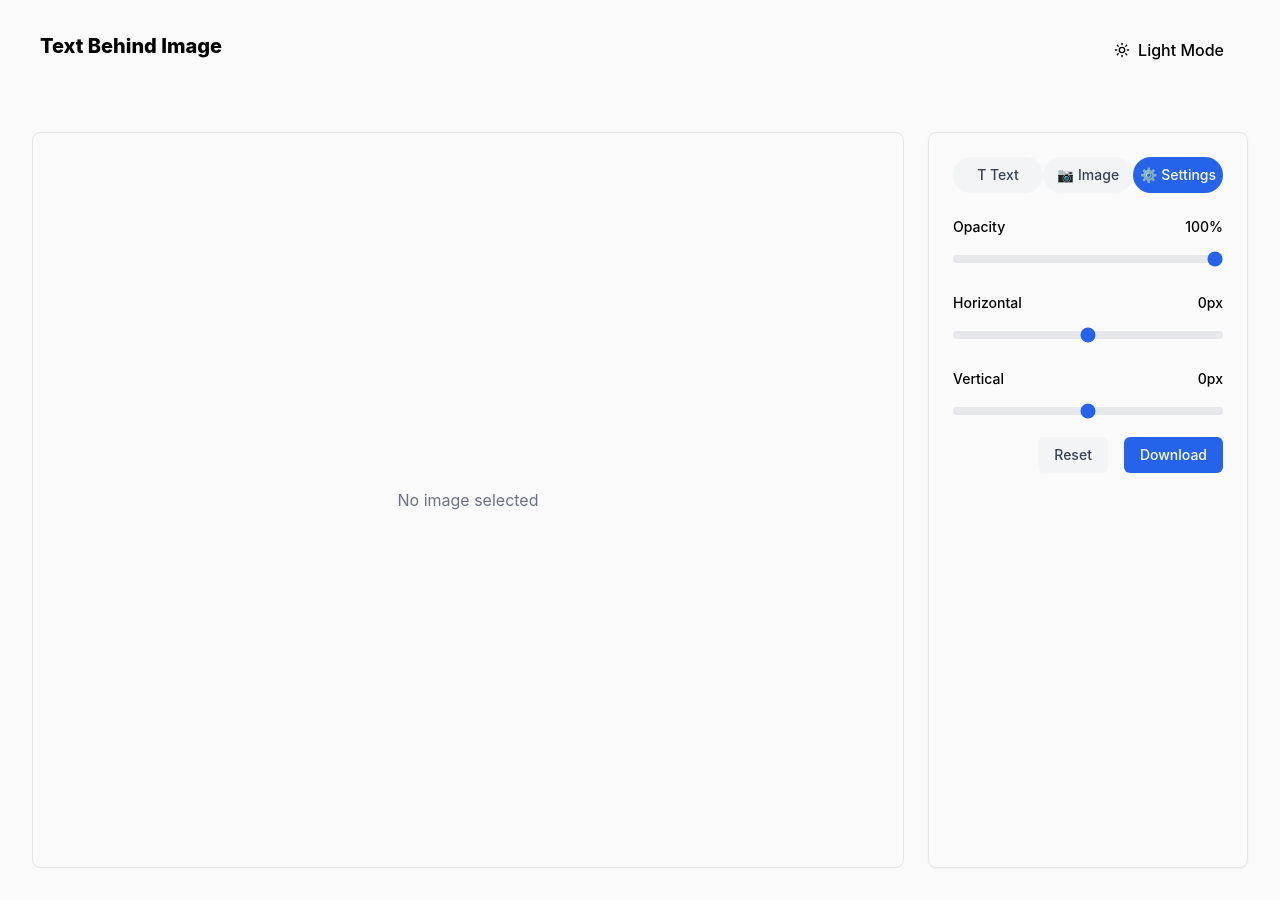
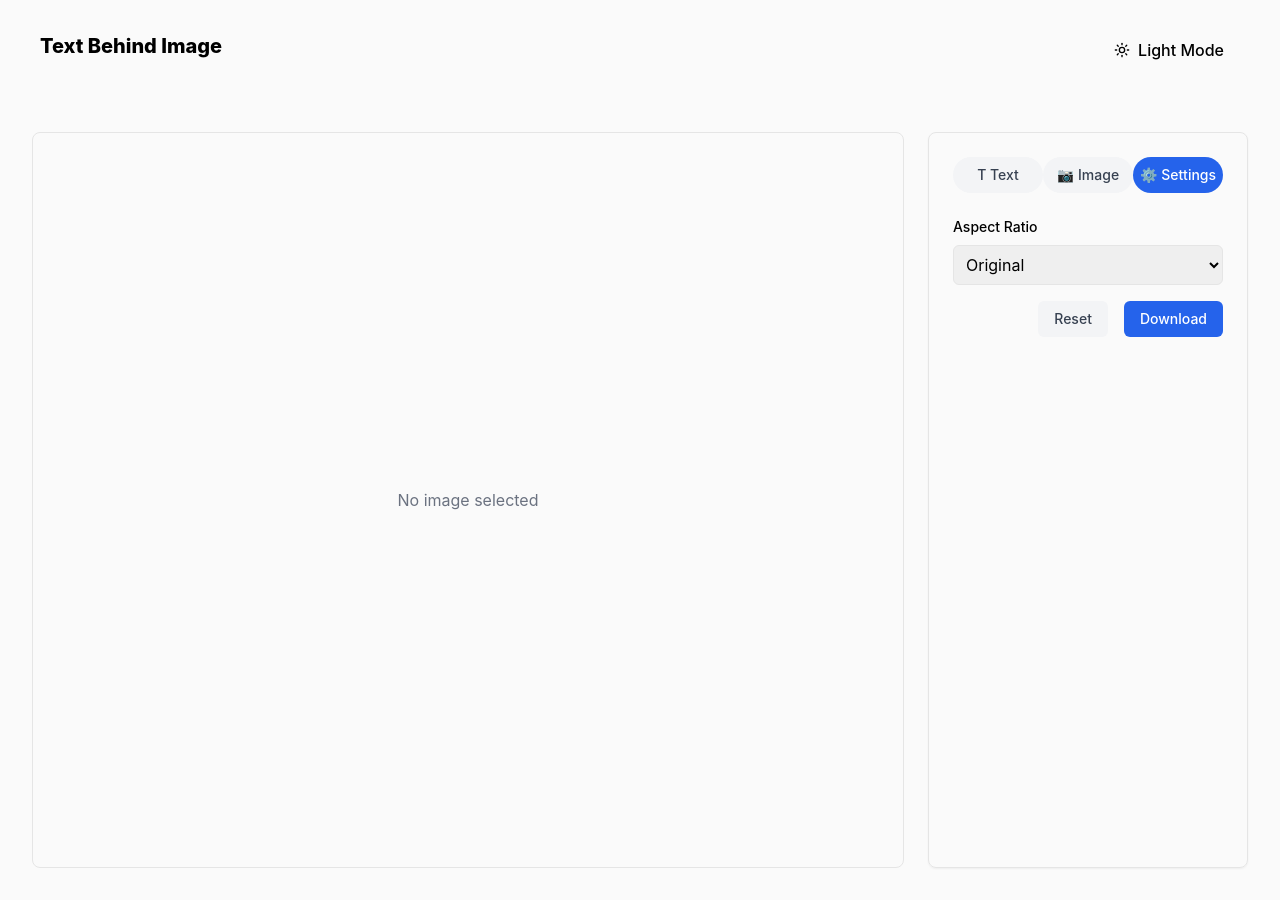
Before and after one commit to SyedJunaidAli1/Text-Behind-Image-Background, a Next.js app: page /MainApp in a window 1280 px wide. Both pictures are taken after a click on the button "⚙️ Settings". Built offline with nearby package versions, Linux system fonts and the light colour scheme.

Commit message:
Aspect ratio added in the settings tab

```diff
--- a/src/app/MainApp/page.tsx
+++ b/src/app/MainApp/page.tsx
@@ -5,12 +5,9 @@ import { removeBackground } from '@imgly/background-removal';
 import { AlignLeft, Underline, AlignCenter, AlignRight, Bold, Italic } from 'lucide-react';
 
 const MainApp = () => {
-  const [opacity, setOpacity] = useState(100);
   const [brightness, setBrightness] = useState(100);
   const [contrast, setContrast] = useState(100);
   const [rotation, setRotation] = useState(0);
-  const [horizontal, setHorizontal] = useState(0);
-  const [vertical, setVertical] = useState(0);
   const [text, setText] = useState('');
   const [textSize, setTextSize] = useState(16);
   const [textColor, setTextColor] = useState('#000000');
@@ -26,6 +23,7 @@ const MainApp = () => {
   const [processedImage, setProcessedImage] = useState<string | null>(null);
   const [isProcessing, setIsProcessing] = useState(false);
   const [activeSection, setActiveSection] = useState<string | null>('image');
+  const [aspectRatio, setAspectRatio] = useState<'original' | '16:9' | '1:1' | '4:3'>('original');
   const fileInputRef = useRef<HTMLInputElement>(null);
   const imageRef = useRef<HTMLImageElement>(null);
 
@@ -57,12 +55,9 @@ const MainApp = () => {
   };
 
   const handleReset = () => {
-    setOpacity(100);
     setBrightness(100);
     setContrast(100);
     setRotation(0);
-    setHorizontal(0);
-    setVertical(0);
     setText('');
     setTextSize(16);
     setTextColor('#000000');
@@ -76,6 +71,7 @@ const MainApp = () => {
     setIsUnderline(false);
     setSelectedFile(null);
     setProcessedImage(null);
+    setAspectRatio('original');
     if (fileInputRef.current) {
       fileInputRef.current.value = '';
     }
@@ -84,6 +80,20 @@ const MainApp = () => {
 
   const toggleSection = (section: string) => {
     setActiveSection(activeSection === section ? null : section);
+  };
+
+  const getAspectRatioStyles = () => {
+    switch (aspectRatio) {
+      case '16:9':
+        return { paddingTop: '56.25%' }; // 9/16 = 0.5625
+      case '1:1':
+        return { paddingTop: '100%' }; // 1/1 = 1
+      case '4:3':
+        return { paddingTop: '75%' }; // 3/4 = 0.75
+      case 'original':
+      default:
+        return {}; // No paddingTop, let the image use its natural aspect ratio
+    }
   };
 
   const handleDownload = () => {
@@ -100,18 +110,47 @@ const MainApp = () => {
     }
 
     const img = imageRef.current;
-    canvas.width = img.naturalWidth;
-    canvas.height = img.naturalHeight;
+    let width = img.naturalWidth;
+    let height = img.naturalHeight;
+
+    // Adjust canvas dimensions based on the selected aspect ratio
+    if (aspectRatio !== 'original') {
+      const currentAspect = width / height;
+      let targetAspect: number;
+
+      switch (aspectRatio) {
+        case '16:9':
+          targetAspect = 16 / 9;
+          break;
+        case '1:1':
+          targetAspect = 1;
+          break;
+        case '4:3':
+          targetAspect = 4 / 3;
+          break;
+        default:
+          targetAspect = currentAspect;
+      }
+
+      if (currentAspect > targetAspect) {
+        // Image is wider than the target aspect ratio, adjust width
+        width = height * targetAspect;
+      } else {
+        // Image is taller than the target aspect ratio, adjust height
+        height = width / targetAspect;
+      }
+    }
+
+    canvas.width = width;
+    canvas.height = height;
 
     ctx.filter = `brightness(${brightness}%) contrast(${contrast}%)`;
-    ctx.globalAlpha = opacity / 100;
 
     ctx.translate(canvas.width / 2, canvas.height / 2);
     ctx.rotate((rotation * Math.PI) / 180);
     ctx.translate(-canvas.width / 2, -canvas.height / 2);
-    ctx.translate(horizontal, vertical);
 
-    ctx.drawImage(img, 0, 0);
+    ctx.drawImage(img, 0, 0, width, height);
 
     ctx.setTransform(1, 0, 0, 1, 0, 0);
     ctx.globalAlpha = textOpacity / 100;
@@ -205,16 +244,26 @@ const MainApp = () => {
           {isProcessing ? (
             <span className="text-gray-600 animate-pulse">Processing image...</span>
           ) : processedImage ? (
-            <div className="relative">
+            <div
+              className="relative w-full"
+              style={
+                aspectRatio !== 'original'
+                  ? { ...getAspectRatioStyles(), position: 'relative' }
+                  : {}
+              }
+            >
               <img
                 ref={imageRef}
                 src={processedImage}
                 alt="Processed"
-                className="max-w-full max-h-96 object-contain"
+                className={
+                  aspectRatio !== 'original'
+                    ? 'absolute top-0 left-0 w-full h-full object-contain'
+                    : 'max-w-full max-h-96 object-contain'
+                }
                 style={{
-                  opacity: opacity / 100,
                   filter: `brightness(${brightness}%) contrast(${contrast}%)`,
-                  transform: `rotate(${rotation}deg) translate(${horizontal}px, ${vertical}px)`,
+                  transform: `rotate(${rotation}deg)`,
                 }}
               />
               {text && (
@@ -246,21 +295,24 @@ const MainApp = () => {
           <div className="flex justify-between mb-6">
             <button
               onClick={() => toggleSection('text')}
-              className={`flex-1 py-2 text-sm font-medium rounded-full ${activeSection === 'text' ? 'bg-blue-600 text-white' : 'bg-gray-100 text-gray-700 hover:bg-gray-200'
+              className={`flex-1 py-2 text-sm font-medium rounded-full ${
+                activeSection === 'text' ? 'bg-blue-600 text-white' : 'bg-gray-100 text-gray-700 hover:bg-gray-200'
               } flex items-center justify-center gap-1`}
             >
               T Text
             </button>
             <button
               onClick={() => toggleSection('image')}
-              className={`flex-1 py-2 text-sm font-medium rounded-full ${activeSection === 'image' ? 'bg-blue-600 text-white' : 'bg-gray-100 text-gray-700 hover:bg-gray-200'
+              className={`flex-1 py-2 text-sm font-medium rounded-full ${
+                activeSection === 'image' ? 'bg-blue-600 text-white' : 'bg-gray-100 text-gray-700 hover:bg-gray-200'
               } flex items-center justify-center gap-1`}
             >
               📷 Image
             </button>
             <button
               onClick={() => toggleSection('settings')}
-              className={`flex-1 py-2 text-sm font-medium rounded-full ${activeSection === 'settings' ? 'bg-blue-600 text-white' : 'bg-gray-100 text-gray-700 hover:bg-gray-200'
+              className={`flex-1 py-2 text-sm font-medium rounded-full ${
+                activeSection === 'settings' ? 'bg-blue-600 text-white' : 'bg-gray-100 text-gray-700 hover:bg-gray-200'
               } flex items-center justify-center gap-1`}
             >
               ⚙️ Settings
@@ -320,7 +372,7 @@ const MainApp = () => {
               </div>
 
               <div>
-                <label className=" text-sm font-medium mb-2 flex justify-between">
+                <label className="text-sm font-medium mb-2 flex justify-between">
                   <span>Text Horizontal Position</span>
                   <span>{textHorizontal}px</span>
                 </label>
@@ -350,7 +402,7 @@ const MainApp = () => {
               </div>
 
               <div>
-                <label className=" text-sm font-medium mb-2 flex justify-between">
+                <label className="text-sm font-medium mb-2 flex justify-between">
                   <span>Text Rotation</span>
                   <span>{textRotation}°</span>
                 </label>
@@ -372,42 +424,48 @@ const MainApp = () => {
               <div className="flex gap-2">
                 <button
                   onClick={() => setTextAlign('left')}
-                  className={`w-10 h-10 flex items-center justify-center rounded-md border ${textAlign === 'left' ? 'bg-black text-white' : 'bg-white text-black border-gray-300 hover:bg-gray-100'
+                  className={`w-10 h-10 flex items-center justify-center rounded-md border ${
+                    textAlign === 'left' ? 'bg-black text-white' : 'bg-white text-black border-gray-300 hover:bg-gray-100'
                   }`}
                 >
                   <AlignLeft />
                 </button>
                 <button
                   onClick={() => setTextAlign('center')}
-                  className={`w-10 h-10 flex items-center justify-center rounded-md border ${textAlign === 'center' ? 'bg-black text-white' : 'bg-white text-black border-gray-300 hover:bg-gray-100'
+                  className={`w-10 h-10 flex items-center justify-center rounded-md border ${
+                    textAlign === 'center' ? 'bg-black text-white' : 'bg-white text-black border-gray-300 hover:bg-gray-100'
                   }`}
                 >
                   <AlignCenter />
                 </button>
                 <button
                   onClick={() => setTextAlign('right')}
-                  className={`w-10 h-10 flex items-center justify-center rounded-md border ${textAlign === 'right' ? 'bg-black text-white' : 'bg-white text-black border-gray-300 hover:bg-gray-100'
+                  className={`w-10 h-10 flex items-center justify-center rounded-md border ${
+                    textAlign === 'right' ? 'bg-black text-white' : 'bg-white text-black border-gray-300 hover:bg-gray-100'
                   }`}
                 >
                   <AlignRight />
                 </button>
                 <button
                   onClick={() => setIsBold(!isBold)}
-                  className={`w-10 h-10 flex items-center justify-center rounded-md border ${isBold ? 'bg-black text-white' : 'bg-white text-black border-gray-300 hover:bg-gray-100'
+                  className={`w-10 h-10 flex items-center justify-center rounded-md border ${
+                    isBold ? 'bg-black text-white' : 'bg-white text-black border-gray-300 hover:bg-gray-100'
                   }`}
                 >
                   <Bold />
                 </button>
                 <button
                   onClick={() => setIsItalic(!isItalic)}
-                  className={`w-10 h-10 flex items-center justify-center rounded-md border ${isItalic ? 'bg-black text-white' : 'bg-white text-black border-gray-300 hover:bg-gray-100'
+                  className={`w-10 h-10 flex items-center justify-center rounded-md border ${
+                    isItalic ? 'bg-black text-white' : 'bg-white text-black border-gray-300 hover:bg-gray-100'
                   }`}
                 >
                   <Italic />
                 </button>
                 <button
                   onClick={() => setIsUnderline(!isUnderline)}
-                  className={`w-10 h-10 flex items-center justify-center rounded-md border ${isUnderline ? 'bg-black text-white' : 'bg-white text-black border-gray-300 hover:bg-gray-100'
+                  className={`w-10 h-10 flex items-center justify-center rounded-md border ${
+                    isUnderline ? 'bg-black text-white' : 'bg-white text-black border-gray-300 hover:bg-gray-100'
                   }`}
                 >
                   <Underline />
@@ -429,7 +487,7 @@ const MainApp = () => {
               </label>
 
               <div>
-                <label className=" text-sm font-medium mb-2 flex justify-between">
+                <label className="text-sm font-medium mb-2 flex justify-between">
                   <span>Rotation</span>
                   <span>{rotation}°</span>
                 </label>
@@ -448,7 +506,7 @@ const MainApp = () => {
               </div>
 
               <div>
-                <label className=" text-sm font-medium mb-2 flex justify-between">
+                <label className="text-sm font-medium mb-2 flex justify-between">
                   <span>Brightness</span>
                   <span>{brightness}%</span>
                 </label>
@@ -463,7 +521,7 @@ const MainApp = () => {
               </div>
 
               <div>
-                <label className=" text-sm font-medium mb-2 flex justify-between">
+                <label className="text-sm font-medium mb-2 flex justify-between">
                   <span>Contrast</span>
                   <span>{contrast}%</span>
                 </label>
@@ -482,48 +540,17 @@ const MainApp = () => {
           {activeSection === 'settings' && (
             <div className="space-y-6">
               <div>
-                <label className="text-sm font-medium mb-2 flex justify-between">
-                  <span>Opacity</span>
-                  <span>{opacity}%</span>
-                </label>
-                <input
-                  type="range"
-                  min="0"
-                  max="100"
-                  value={opacity}
-                  onChange={(e) => setOpacity(Number(e.target.value))}
-                  className="w-full h-2 bg-gray-200 rounded-lg appearance-none cursor-pointer accent-blue-600"
-                />
-              </div>
-
-              <div>
-                <label className="text-sm font-medium mb-2 flex justify-between">
-                  <span>Horizontal</span>
-                  <span>{horizontal}px</span>
-                </label>
-                <input
-                  type="range"
-                  min="-100"
-                  max="100"
-                  value={horizontal}
-                  onChange={(e) => setHorizontal(Number(e.target.value))}
-                  className="w-full h-2 bg-gray-200 rounded-lg appearance-none cursor-pointer accent-blue-600"
-                />
-              </div>
-
-              <div>
-                <label className="text-sm font-medium mb-2 flex justify-between">
-                  <span>Vertical</span>
-                  <span>{vertical}px</span>
-                </label>
-                <input
-                  type="range"
-                  min="-100"
-                  max="100"
-                  value={vertical}
-                  onChange={(e) => setVertical(Number(e.target.value))}
-                  className="w-full h-2 bg-gray-200 rounded-lg appearance-none cursor-pointer accent-blue-600"
-                />
+                <label className="block text-sm font-medium mb-2">Aspect Ratio</label>
+                <select
+                  value={aspectRatio}
+                  onChange={(e) => setAspectRatio(e.target.value as 'original' | '16:9' | '1:1' | '4:3')}
+                  className="w-full p-2 border rounded-md focus:outline-none focus:ring-2 focus:ring-blue-500"
+                >
+                  <option value="original">Original</option>
+                  <option value="16:9">16:9</option>
+                  <option value="1:1">1:1 (Square)</option>
+                  <option value="4:3">4:3</option>
+                </select>
               </div>
             </div>
           )}
```
Lines whose indentation alone changed are shown as unchanged.
